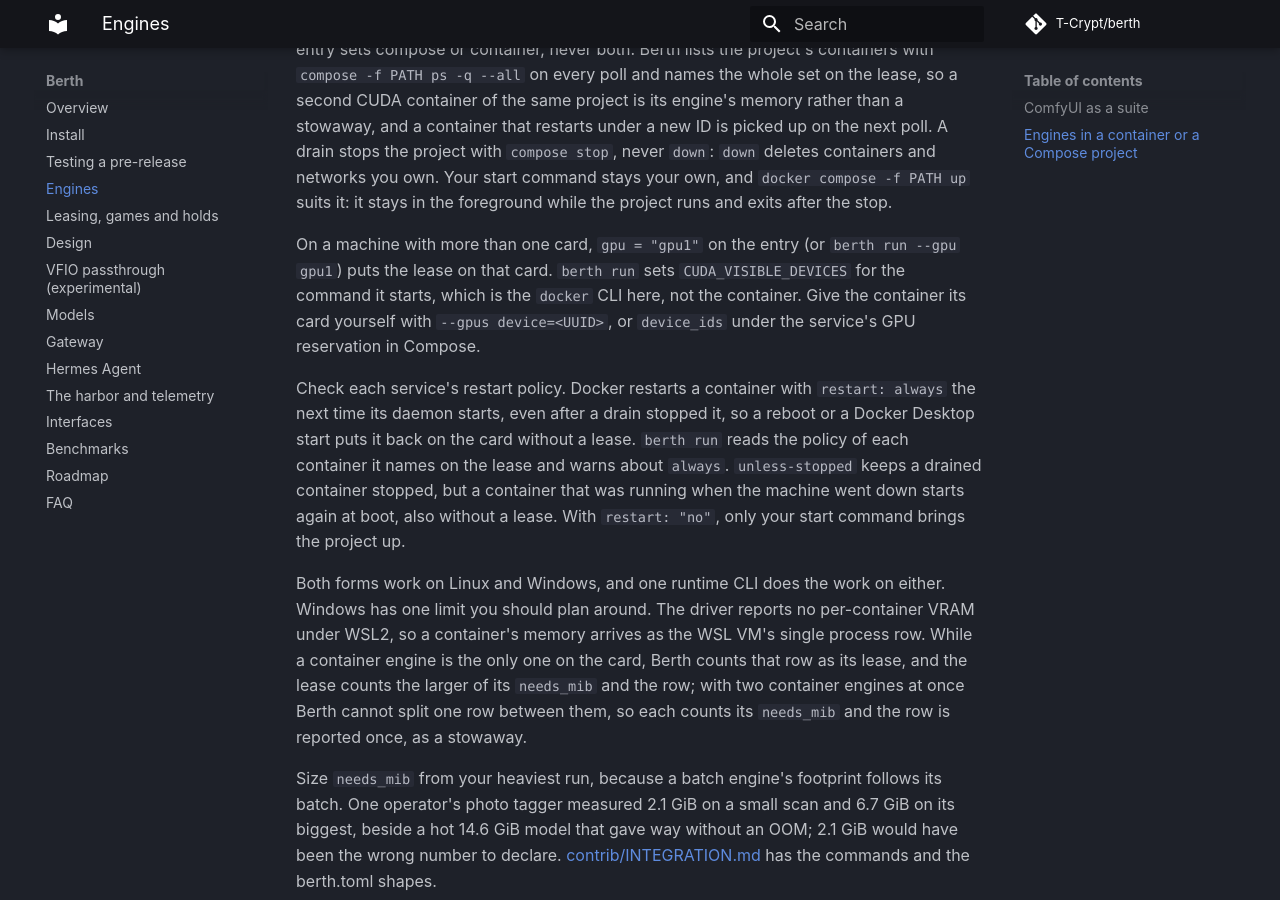
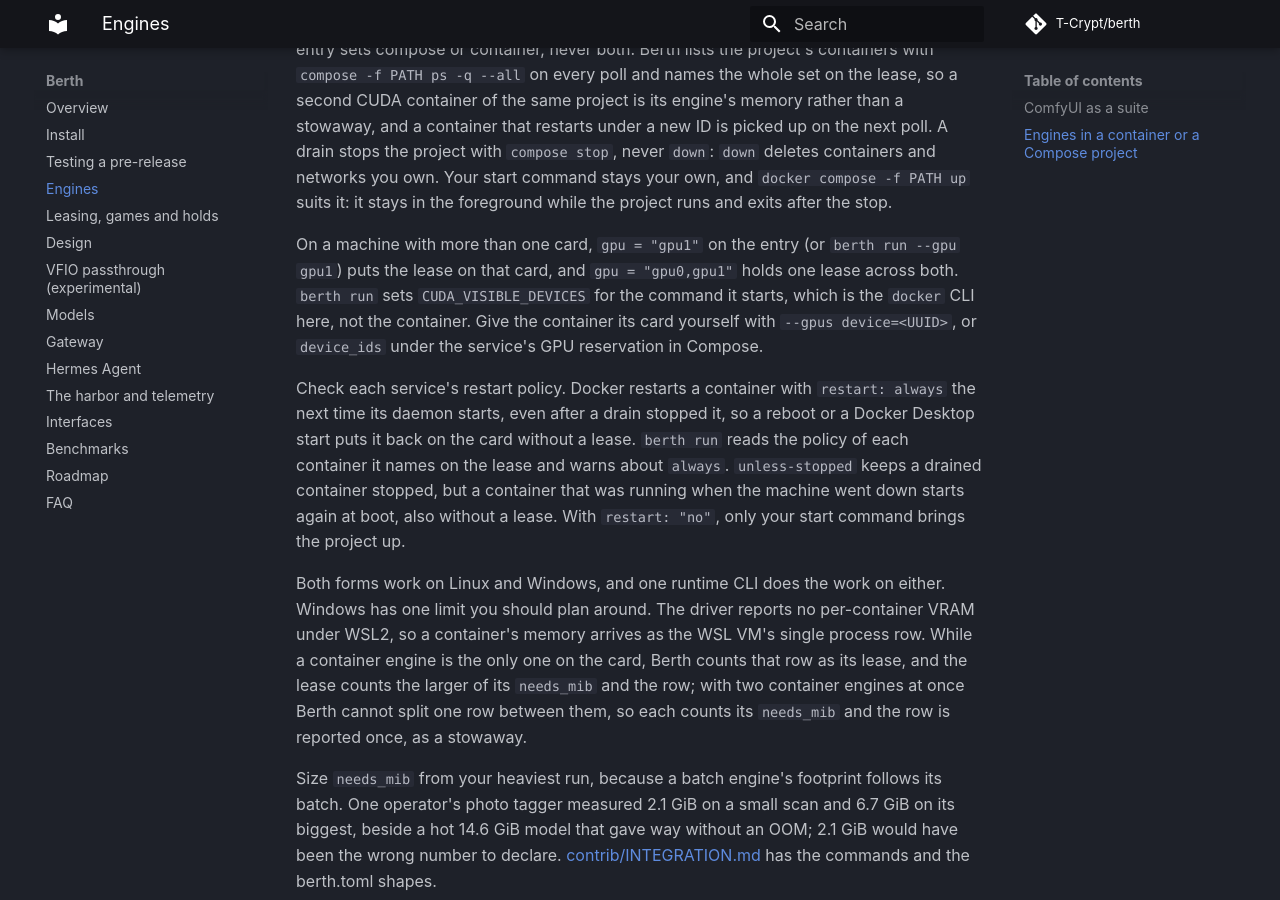
Before and after one commit to Bacongineer/berth-upstream, an MkDocs documentation site: the page built from docs/engines.md, in a window 1280 px wide and 900 px high, scrolled down 2428 px. Built offline with MkDocs 1.6.1 and Material for MkDocs 9.7.7, drawn with Linux system fonts in a browser that asks for light colours; comment, search, counter and statistics services are not loaded.

Commit message:
docs: one lease across several cards

```diff
--- a/docs/engines.md
+++ b/docs/engines.md
@@ -73,7 +73,7 @@
 it stays in the foreground while the project runs and exits after the stop.
 
 On a machine with more than one card, `gpu = "gpu1"` on the entry (or `berth run --gpu gpu1`) puts the
-lease on that card. `berth run` sets `CUDA_VISIBLE_DEVICES` for the command it starts, which is the
+lease on that card, and `gpu = "gpu0,gpu1"` holds one lease across both. `berth run` sets `CUDA_VISIBLE_DEVICES` for the command it starts, which is the
 `docker` CLI here, not the container. Give the container its card yourself with
 `--gpus device=<UUID>`, or `device_ids` under the service's GPU reservation in Compose.
 
```
Also changed, not shown: CHANGELOG.md (+6 -0 lines), README.md (+8 -2 lines).
